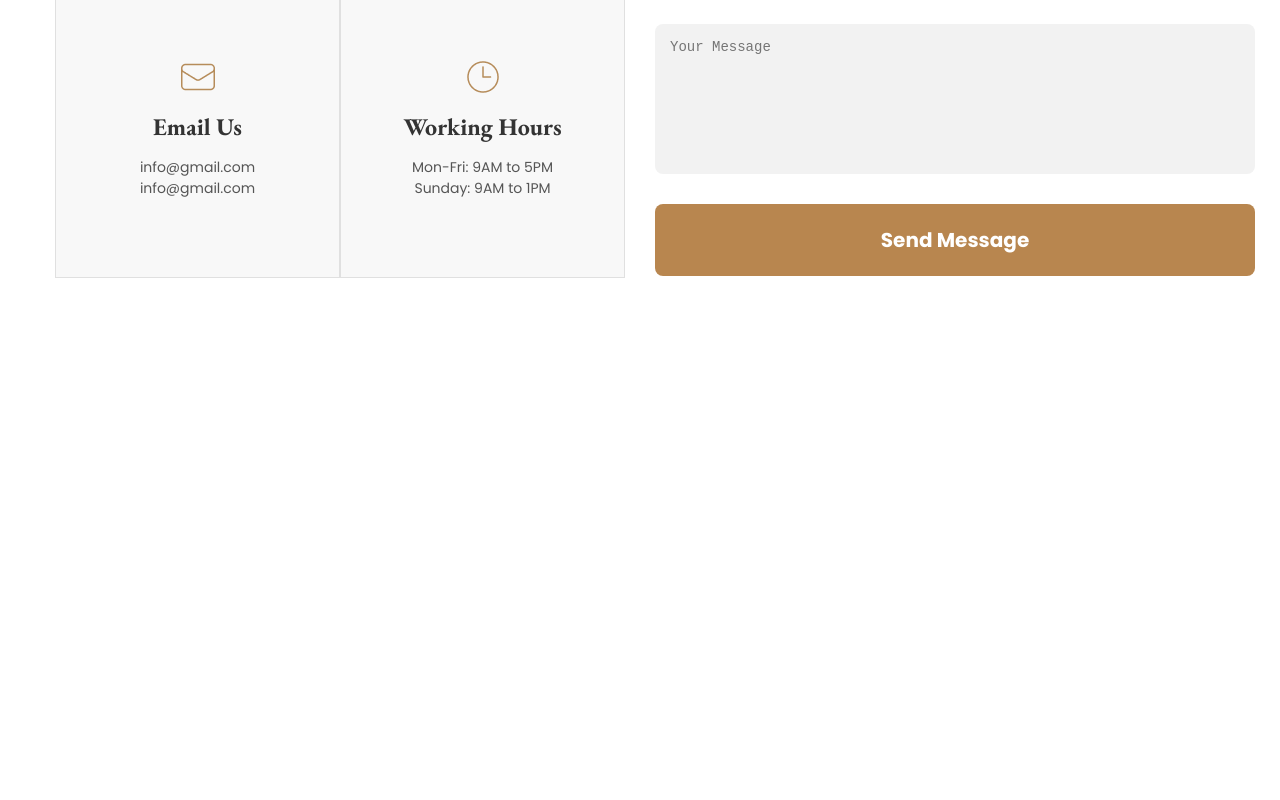
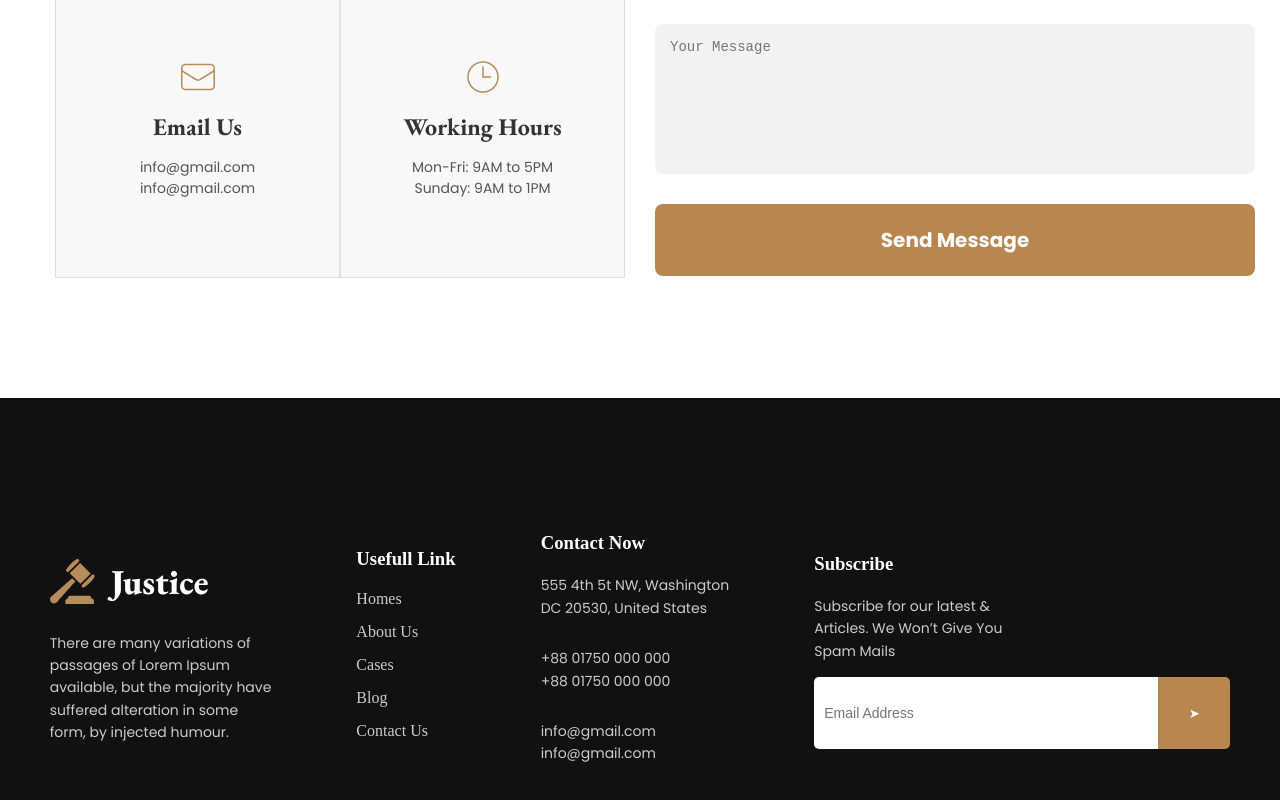
Before and after one commit to shanto522/legal-solution-resources, a plain HTML site: page index.html in a window 1280 px wide. Shown: the part 3549-4349 px from the top of the page. Before the commit the page ends 3947 px from the top, so only its background shows below. Drawn offline with nearby package versions, Linux system fonts and the light colour scheme.

Commit message:
footer added

```diff
--- a/index.html
+++ b/index.html
@@ -212,6 +212,49 @@
         </div>
       </section>
     </main>
-    <footer></footer>
+    <footer>
+      <div class="footer-column">
+        <div class="footer-logo">
+          <span><img src="./images/logo.png" alt="" /></span>
+        </div>
+        <p>
+          There are many variations of<br />passages of Lorem Ipsum<br />available,
+          but the majority have<br />suffered alteration in some<br />form, by
+          injected humour.
+        </p>
+      </div>
+
+      <div class="footer-column footer-links">
+        <h3>Usefull Link</h3>
+        <ul>
+          <li>Homes</li>
+          <li>About Us</li>
+          <li>Cases</li>
+          <li>Blog</li>
+          <li>Contact Us</li>
+        </ul>
+      </div>
+
+      <div class="footer-column footer-contact">
+        <h3>Contact Now</h3>
+        <p>555 4th 5t NW, Washington<br />DC 20530, United States</p>
+        <br />
+        <p>+88 01750 000 000<br />+88 01750 000 000</p>
+        <br />
+        <p>info@gmail.com<br />info@gmail.com</p>
+      </div>
+
+      <div class="footer-column subscribe-box">
+        <h3>Subscribe</h3>
+        <p>
+          Subscribe for our latest &<br />Articles. We Won’t Give You<br />Spam
+          Mails
+        </p>
+        <div class="subscribe-input">
+          <input type="email" placeholder="Email Address" />
+          <button>➤</button>
+        </div>
+      </div>
+    </footer>
   </body>
 </html>
--- a/styles/styles.css
+++ b/styles/styles.css
@@ -290,3 +290,102 @@ main {
 .contact-form button:hover {
   background: #a0743e;
 }
+
+footer {
+  max-width: 1920px;
+  height: 506px;
+  margin: 0 auto;
+  background: #111;
+  color: #fff;
+  display: flex;
+  justify-content: center;
+  align-items: center;
+  padding: 0;
+  gap: 85px;
+}
+
+.footer-logo {
+  margin-bottom: 20px;
+}
+
+.footer-logo span {
+  color: #c49a6c;
+  font-size: 30px;
+}
+
+.footer-logo h2 {
+  margin: 0;
+  font-size: 24px;
+  color: #fff;
+  font-size: 24px;
+  font-family: "EB Garamond", serif;
+}
+
+.footer-column p {
+  font-size: 14px;
+  line-height: 1.6;
+  color: #ccc;
+  font-family: "Poppins", sans-serif;
+}
+.footer-column h3 {
+  margin-bottom: 20px;
+}
+.footer-links ul {
+  list-style: none;
+  padding: 0;
+  margin: 0;
+}
+
+.footer-links li {
+  margin-bottom: 15px;
+  color: #ccc;
+  cursor: pointer;
+  transition: color 0.3s ease;
+}
+
+.footer-links li:hover {
+  color: #fff;
+}
+
+.footer-contact p {
+  margin: 5px 0;
+  font-size: 14px;
+  color: #ccc;
+  font-family: "Poppins", sans-serif;
+}
+
+.subscribe-box p {
+  font-size: 14px;
+  color: #ccc;
+  margin-bottom: 15px;
+  font-family: "Poppins", sans-serif;
+}
+
+.subscribe-input {
+  display: flex;
+  overflow: hidden;
+  border-radius: 5px;
+}
+
+.subscribe-input input {
+  padding: 10px;
+  border: none;
+  outline: none;
+
+  font-size: 14px;
+  width: 324px;
+}
+
+.subscribe-input button {
+  background: #b8864f;
+  border: none;
+  color: #fff;
+  cursor: pointer;
+  transition: background 0.3s ease;
+  height: 72px;
+  width: 72px;
+}
+
+.subscribe-input button:hover {
+  background: #a0743e;
+}
```
